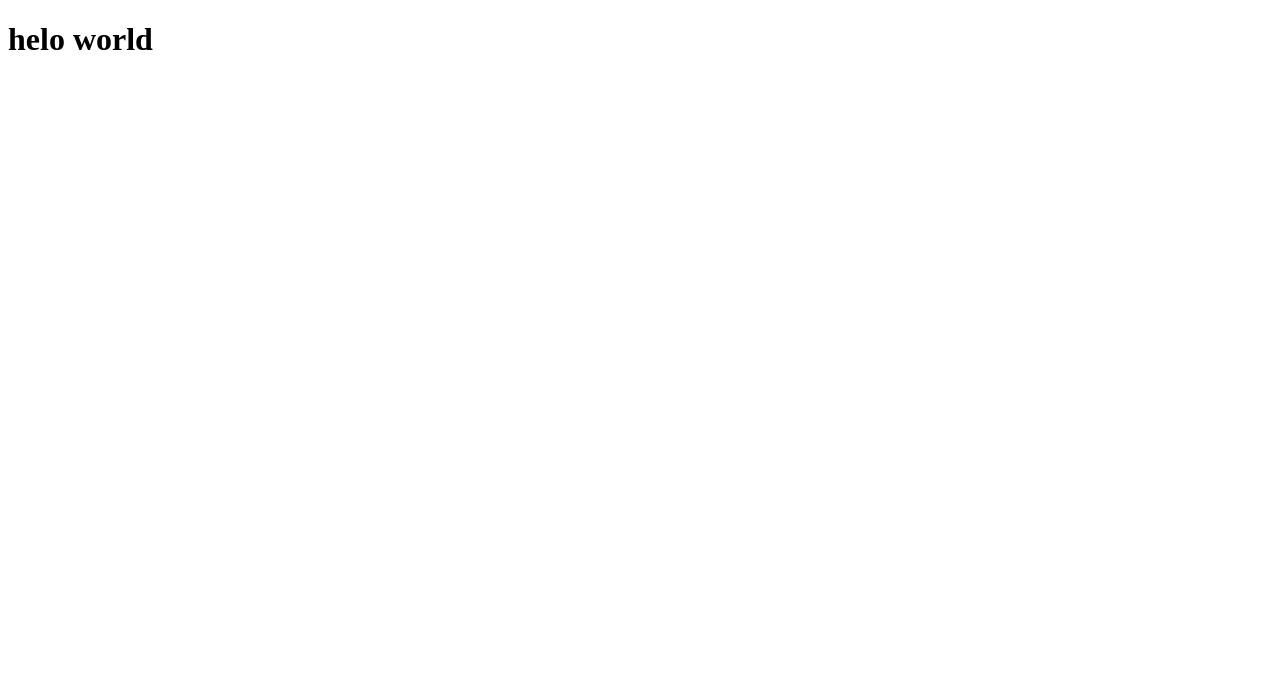
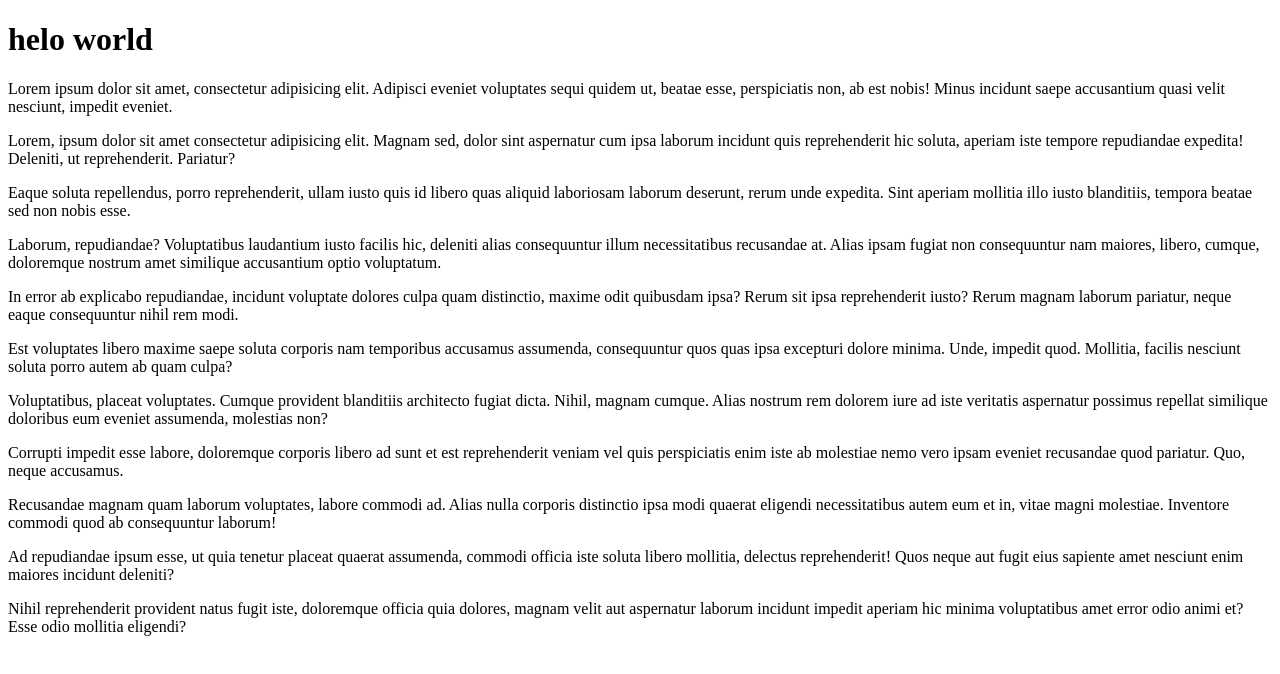
Before and after one commit to muhamedmahu/github-example2, a plain HTML site: page index.html in a window 1280 px wide. Drawn offline with Linux system fonts and the light colour scheme.

Commit message:
index.html

```diff
--- a/index.html
+++ b/index.html
@@ -1,12 +1,49 @@
 <!DOCTYPE html>
 <html lang="en">
+
 <head>
   <meta charset="UTF-8">
   <meta http-equiv="X-UA-Compatible" content="IE=edge">
   <meta name="viewport" content="width=device-width, initial-scale=1.0">
   <title>Document</title>
 </head>
+
 <body>
   <h1>helo world</h1>
+
+  <p>Lorem ipsum dolor sit amet, consectetur adipisicing elit. Adipisci eveniet voluptates sequi quidem ut, beatae esse,
+    perspiciatis non, ab est nobis! Minus incidunt saepe accusantium quasi velit nesciunt, impedit eveniet.</p>
+  <p>Lorem, ipsum dolor sit amet consectetur adipisicing elit. Magnam sed, dolor sint aspernatur cum ipsa laborum
+    incidunt quis reprehenderit hic soluta, aperiam iste tempore repudiandae expedita! Deleniti, ut reprehenderit.
+    Pariatur?</p>
+  <p>Eaque soluta repellendus, porro reprehenderit, ullam iusto quis id libero quas aliquid laboriosam laborum deserunt,
+    rerum unde expedita. Sint aperiam mollitia illo iusto blanditiis, tempora beatae sed non nobis esse.</p>
+  <p>Laborum, repudiandae? Voluptatibus laudantium iusto facilis hic, deleniti alias consequuntur illum necessitatibus
+    recusandae at. Alias ipsam fugiat non consequuntur nam maiores, libero, cumque, doloremque nostrum amet similique
+    accusantium optio voluptatum.</p>
+  <p>In error ab explicabo repudiandae, incidunt voluptate dolores culpa quam distinctio, maxime odit quibusdam ipsa?
+    Rerum sit ipsa reprehenderit iusto? Rerum magnam laborum pariatur, neque eaque consequuntur nihil rem modi.</p>
+  <p>Est voluptates libero maxime saepe soluta corporis nam temporibus accusamus assumenda, consequuntur quos quas ipsa
+    excepturi dolore minima. Unde, impedit quod. Mollitia, facilis nesciunt soluta porro autem ab quam culpa?</p>
+  <p>Voluptatibus, placeat voluptates. Cumque provident blanditiis architecto fugiat dicta. Nihil, magnam cumque. Alias
+    nostrum rem dolorem iure ad iste veritatis aspernatur possimus repellat similique doloribus eum eveniet assumenda,
+    molestias non?</p>
+  <p>Corrupti impedit esse labore, doloremque corporis libero ad sunt et est reprehenderit veniam vel quis perspiciatis
+    enim iste ab molestiae nemo vero ipsam eveniet recusandae quod pariatur. Quo, neque accusamus.</p>
+  <p>Recusandae magnam quam laborum voluptates, labore commodi ad. Alias nulla corporis distinctio ipsa modi quaerat
+    eligendi necessitatibus autem eum et in, vitae magni molestiae. Inventore commodi quod ab consequuntur laborum!</p>
+  <p>Ad repudiandae ipsum esse, ut quia tenetur placeat quaerat assumenda, commodi officia iste soluta libero mollitia,
+    delectus reprehenderit! Quos neque aut fugit eius sapiente amet nesciunt enim maiores incidunt deleniti?</p>
+  <p>Nihil reprehenderit provident natus fugit iste, doloremque officia quia dolores, magnam velit aut aspernatur
+    laborum incidunt impedit aperiam hic minima voluptatibus amet error odio animi et? Esse odio mollitia eligendi?</p>
+
+
 </body>
+
+
+
+
+
+
+
 </html>
```
